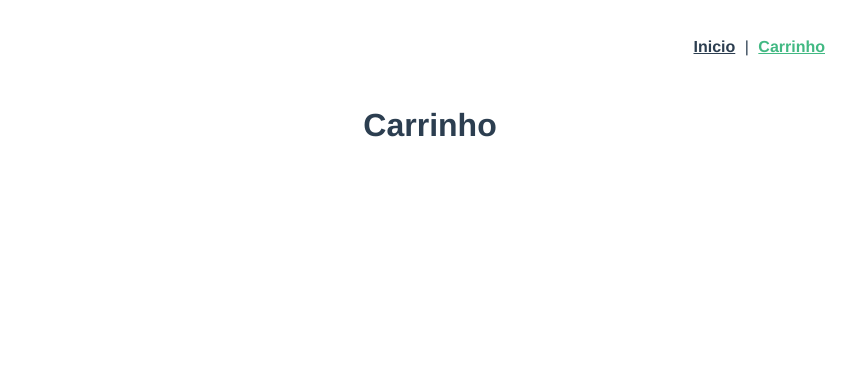
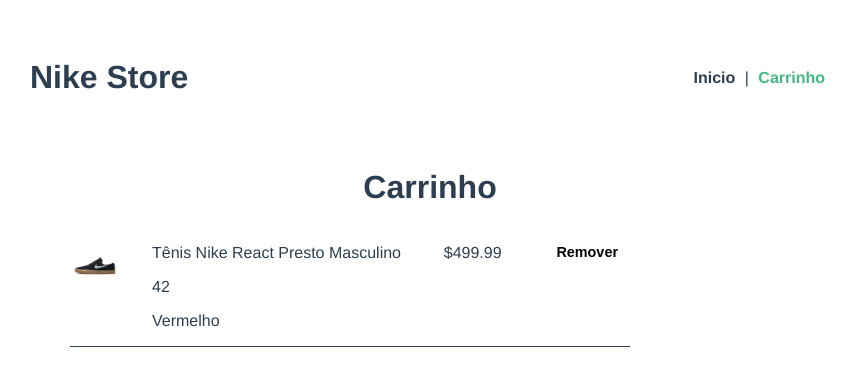
Before and after one commit to gabrielcaiana/Online-Store, a Vue app: page /carrinho in a window 1280 px wide. Shown: the top 386 px of the page, without its empty margins (210-1066 px from the left). Built offline with nearby package versions, Linux system fonts and the light colour scheme.

Commit message:
criando funcionalidade de adicionar e remover do carrinho

```diff
--- a/src/App.vue
+++ b/src/App.vue
@@ -1,8 +1,11 @@
 <template>
   <div id="app">
-    <div id="nav" class="wrapper">
-      <router-link to="/">Inicio</router-link> |
-      <router-link to="/carrinho">Carrinho</router-link>
+    <div id="nav" class="wrapper flex-col">
+      <h1 class="flex-col--2 align--left">Nike Store</h1>
+      <div class="flex-col--2 align-self--center">
+      <router-link class="text--decoration" to="/">Inicio</router-link> |
+      <router-link class="text--decoration" to="/carrinho">Carrinho</router-link>
+      </div>
     </div>
     <router-view />
   </div>
@@ -27,5 +30,14 @@
       color: #42b983;
     }
   }
+  .align--left {
+    text-align: left;
+  }
+  .align-self--center {
+    align-self: center;
+  }
+  .text--decoration {
+    text-decoration: none;
+  }
 }
 </style>
--- a/src/store.js
+++ b/src/store.js
@@ -5,7 +5,7 @@
 
 export default new Vuex.Store({
     state: {
-        carrinho: [],
+        carrinho: [1],
         produtos: [{
                 nome: "Tênis Nike React Presto Masculino",
                 id: 1,
@@ -74,11 +74,43 @@
             }
         ]
     },
-    mutations: {},
-    actions: {},
+    mutations: {
+        addCarrinho(state, payload) {
+            state.carrinho.push(Number(payload))
+        },
+        removerItemCarrinho(state, payload) {
+            let indexToDelete = state.carrinho.indexOf(Number(payload));
+            state.carrinho.splice(indexToDelete, 1)
+        },
+        decrementProductInventory(state, payload) {
+            let produto = state.produtos.find(produto => produto.id === Number(payload))
+            produto.quantidade--;
+        },
+        incrementProductInventory(state, payload) {
+            let produto = state.produtos.find(produto => produto.id === Number(payload))
+            produto.quantidade++;
+        }
+    },
+    actions: {
+        addCarrinho({ commit }, payload) {
+            commit('addCarrinho', payload)
+            commit('decrementProductInventory', payload)
+        },
+        removerItemCarrinho({ commit }, payload) {
+            commit('removerItemCarrinho', payload)
+            commit('incrementProductInventory', payload)
+        }
+    },
     getters: {
         produto: (state) => (id) => {
             return state.produtos.filter(p => p.id === Number(id))[0]
+        },
+        addCarrinho: (state) => {
+            return state.carrinho.map(
+                itemId => state.produtos.find(
+                    produto => produto.id === itemId
+                )
+            )
         }
     }
-});
+})
--- a/src/views/Produto.vue
+++ b/src/views/Produto.vue
@@ -2,19 +2,39 @@
   <div>
     <section class="wrapper">
       <div class="flex-col">
-                <img class="flex-col--2" :src="criarCaminhoImagem(produto)" alt="">
+        <img class="flex-col--2" :src="criarCaminhoImagem(produto)" alt />
         <div class="flex-col--2">
-                    <h2> {{ produto.nome }} </h2>
+          <h2>{{ produto.nome }}</h2>
+          <button @click="addCarrinho" class="btn btn--grey">Adicionar ao carrinho</button>
           <p class="preco">R${{ produto.preco }}</p>
-                    <p><b>Tamanho:</b> {{ produto.tamanho }}</p>
-                    <p><b>Genero:</b> {{ produto.genero }}</p>
-                    <p><b>Cor:</b> {{ produto.cor }}</p>
-                    <p><em>{{produto.quantidade}} em estoque</em></p>
+          <p>
+            <b>Tamanho:</b>
+            {{ produto.tamanho }}
+          </p>
+          <p>
+            <b>Genero:</b>
+            {{ produto.genero }}
+          </p>
+          <p>
+            <b>Cor:</b>
+            {{ produto.cor }}
+          </p>
+          <p>
+            <em>{{produto.quantidade}} em estoque</em>
+          </p>
           <h3>Detalhes</h3>
           <ul>
-                        <li><b>Material:</b> {{ produto.detalhes.material}}</li>
-                        <li><i>{{ produto.detalhes.descricao }}</i></li>
-                        <li><b>Estilo:</b>{{ produto.detalhes.style }}</li>
+            <li>
+              <b>Material:</b>
+              {{ produto.detalhes.material}}
+            </li>
+            <li>
+              <i>{{ produto.detalhes.descricao }}</i>
+            </li>
+            <li>
+              <b>Estilo:</b>
+              {{ produto.detalhes.style }}
+            </li>
             <li v-if="produto.detalhes.opcional">{{produto.detalhes.opcional}}</li>
           </ul>
         </div>
@@ -23,17 +43,22 @@
   </div>
 </template>
 <script>
-import {caminhoImagem} from "@/mixins/caminhoImagem.js"
+import { caminhoImagem } from "@/mixins/caminhoImagem.js";
 
 export default {
-    nome: 'produto',
+  nome: "produto",
   mixins: [caminhoImagem],
   data() {
     return {
       produto: this.$store.getters.produto(this.$route.params.id)
+    };
+  },
+  methods: {
+      addCarrinho() {
+          this.$store.dispatch('addCarrinho', this.$route.params.id)
       }
-    },
   }
+};
 </script>
 
 <style lang="scss">
@@ -57,14 +82,35 @@
   margin: 20px 0;
 }
 .flex-col--2 ul {
-        margin: 0;padding: 0;
+  margin: 0;
+  padding: 0;
 }
-    .flex-col--2 p, li {
+.flex-col--2 p,
+li {
   text-align: left;
   list-style: none;
 }
 
 .flex-col--2 li {
-        margin: 20px 0 ;
+  margin: 20px 0;
+}
+  .btn {
+    padding: 0.5rem 0.75rem;
+    border-radius: 3px;
+    border: none;
+    background-color: transparent;
+    font-size: 0.9rem;
+    font-weight: bold;
+    cursor: pointer;
+    transition: all 0.15s ease;
+    display: flex;
+  }
+  .btn--grey {
+    background-color: #2c3e50;
+    color: #fff;
+    &:hover,
+    &:focus {
+      background-color: #42b983;
+    }
   }
 </style>
--- a/src/views/carrinho.vue
+++ b/src/views/carrinho.vue
@@ -1,11 +1,67 @@
 <template>
     <div class="wrapper">
         <h1>Carrinho</h1>
+        <ul class="lista-carrinho">
+            <li class="flex-col lista-carrinho__item" v-for="item in carrinhoItens" :key="item.id">
+                <img :src="criarCaminhoImagem(item)" class="thumbnail" alt="">
+                <div class="flex-col lista-carrinho__item__detalhes">
+                    <div>
+                       <p>{{ item.nome }}</p>
+                       <p>{{ item.tamanho}}</p>
+                       <p>{{ item.cor }}</p>
+                    </div>
+                    <p>${{ item.preco}}</p>
+                    <button @click="removerItemCarrinho(item.id)" class="btn lista-carrinho__btn-remover">
+                        Remover
+                    </button>
+                </div>
+            </li>
+        </ul>
     </div>
 </template>
 
 <script>
+import { caminhoImagem } from "@/mixins/caminhoImagem.js";
 export default {
-    nome: "carrinho"
+    nome: "carrinho",
+    mixins: [caminhoImagem],
+    computed: {
+        carrinhoItens() {
+            return this.$store.getters.addCarrinho
+        }
+    },
+    methods: {
+        removerItemCarrinho(itemId) {
+            this.$store.dispatch("removerItemCarrinho", itemId)
+        }
+    }
 }
 </script>
+
+<style lang="scss">
+    .lista-carrinho {
+        width: 70%;
+        @media only screen and (max-width: 832px) {
+            width: 100%;
+        }
+    }
+    .lista-carrinho__item {
+        width: 100%;
+        border-bottom: 1px solid #2c3e50;
+    }
+    .lista-carrinho__item__detalhes {
+        flex: 2;
+        justify-content: space-between;
+        margin-left: 2rem;
+    }
+    .lista-carrinho__btn-remover {
+        margin-top: .5rem;
+        &:hover {
+            color: red;
+        }
+    }
+    .thumbnail {
+        max-width:50px;
+        margin-top: .5rem;
+    }
+</style>
```
Lines whose indentation alone changed are shown as unchanged.
